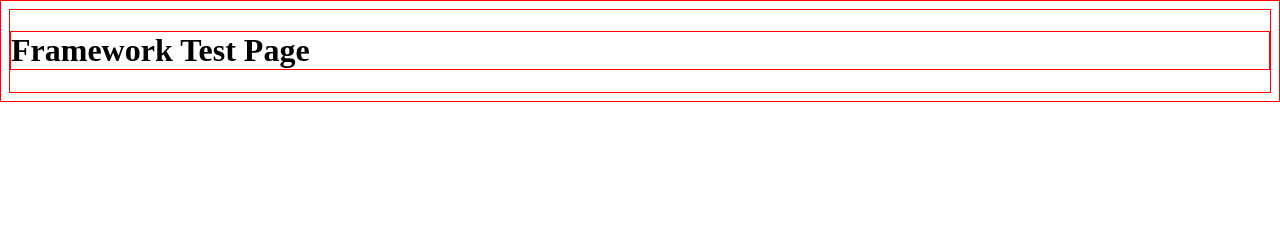
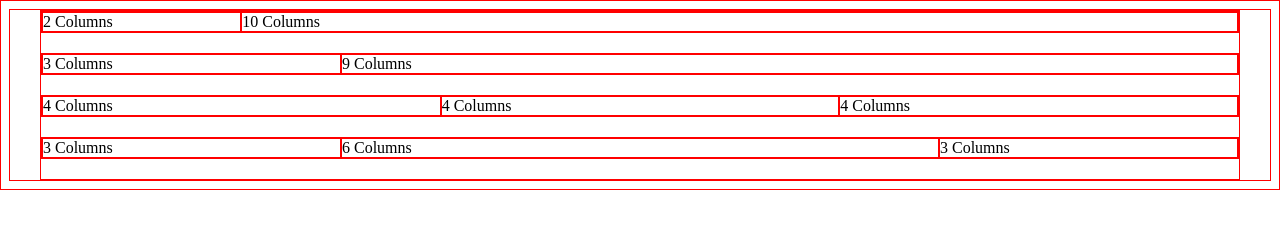
Before and after one commit to lichtec/IntroToHTMLAndCSS, a plain HTML site: page portfolio/framework/test.html in a window 1280 px wide. Drawn offline with Linux system fonts and the light colour scheme.

Commit message:
css framework

```diff
--- a/portfolio/framework/css/main.css
+++ b/portfolio/framework/css/main.css
@@ -3,14 +3,22 @@
 }
 
 * {
-    -webkit-box-sizing: border box;
+    -webkit-box-sizing: border-box;
     -moz-box-sizing: border-box;
     -ms-box-sizing: border-box;
     box-sizing: border-box;
 }
 
+.grid {
+    margin: 0 auto;
+    max-width: 1200px;
+    width: 100%;
+}
+
 .row {
     width: 100%;
+    margin-bottom: 20px;
+    display: flex;
 }
 
 .col-1 {
@@ -44,3 +52,19 @@
 .col-8 {
     width: 66.66%;
 }
+
+.col-9 {
+    width: 75%;
+}
+
+.col-10 {
+    width: 83.33%;
+}
+
+.col-11 {
+    width: 91.66%;
+}
+
+.col-12 {
+    width: 100%;
+}
--- a/portfolio/framework/test.html
+++ b/portfolio/framework/test.html
@@ -1,12 +1,30 @@
-<!DOCTYPE HTML>
+<!DOCTYPE html>
 <html>
-
 <head>
-    <link href="css/main.css" rel="stylesheet" type="text/css">
+  <meta charset="utf-8">
+  <title>Framework Test Page</title>
+  <link rel="stylesheet" href="css/main.css">
 </head>
-
 <body>
-    <h1>Framework Test Page</h1>
+  <div class="grid">
+    <div class="row">
+      <div class="col-2">2 Columns</div>
+      <div class="col-10">10 Columns</div>
+    </div>
+    <div class="row">
+      <div class="col-3">3 Columns</div>
+      <div class="col-9">9 Columns</div>
+    </div>
+    <div class="row">
+      <div class="col-4">4 Columns</div>
+      <div class="col-4">4 Columns</div>
+      <div class="col-4">4 Columns</div>
+    </div>
+    <div class="row">
+      <div class="col-3">3 Columns</div>
+      <div class="col-6">6 Columns</div>
+      <div class="col-3">3 Columns</div>
+    </div>
+  </div>
 </body>
-
 </html>
```
